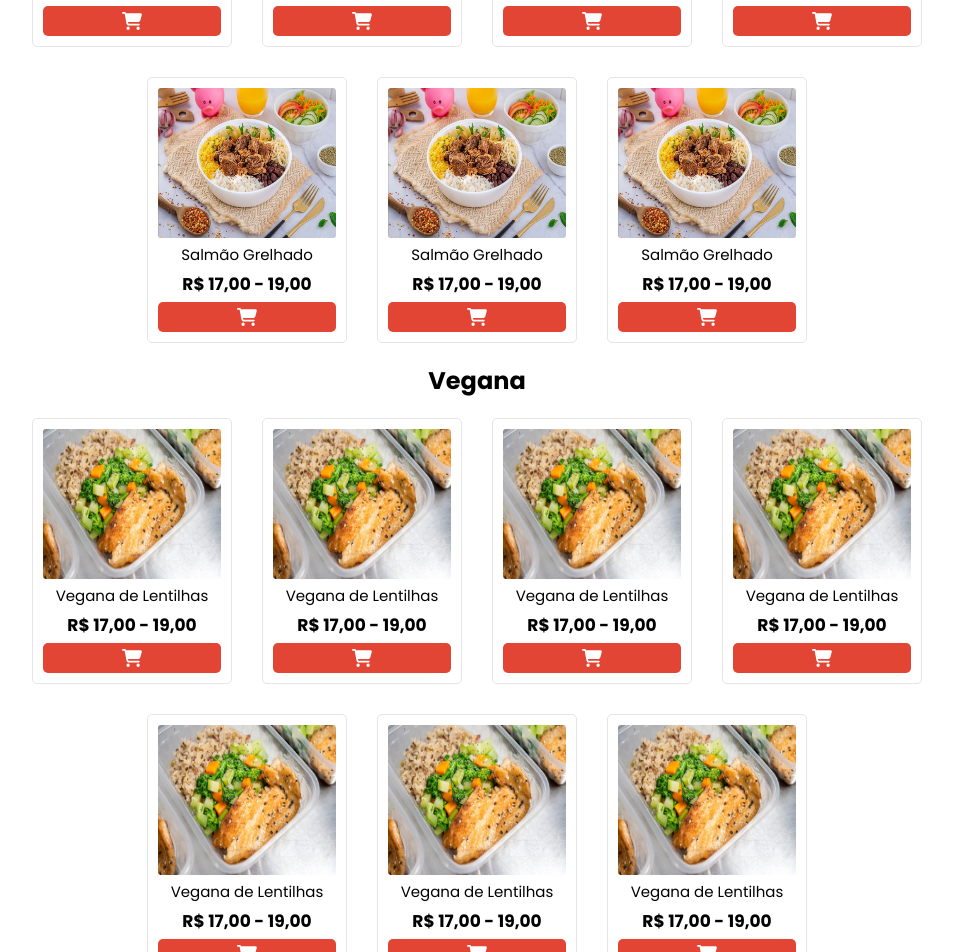
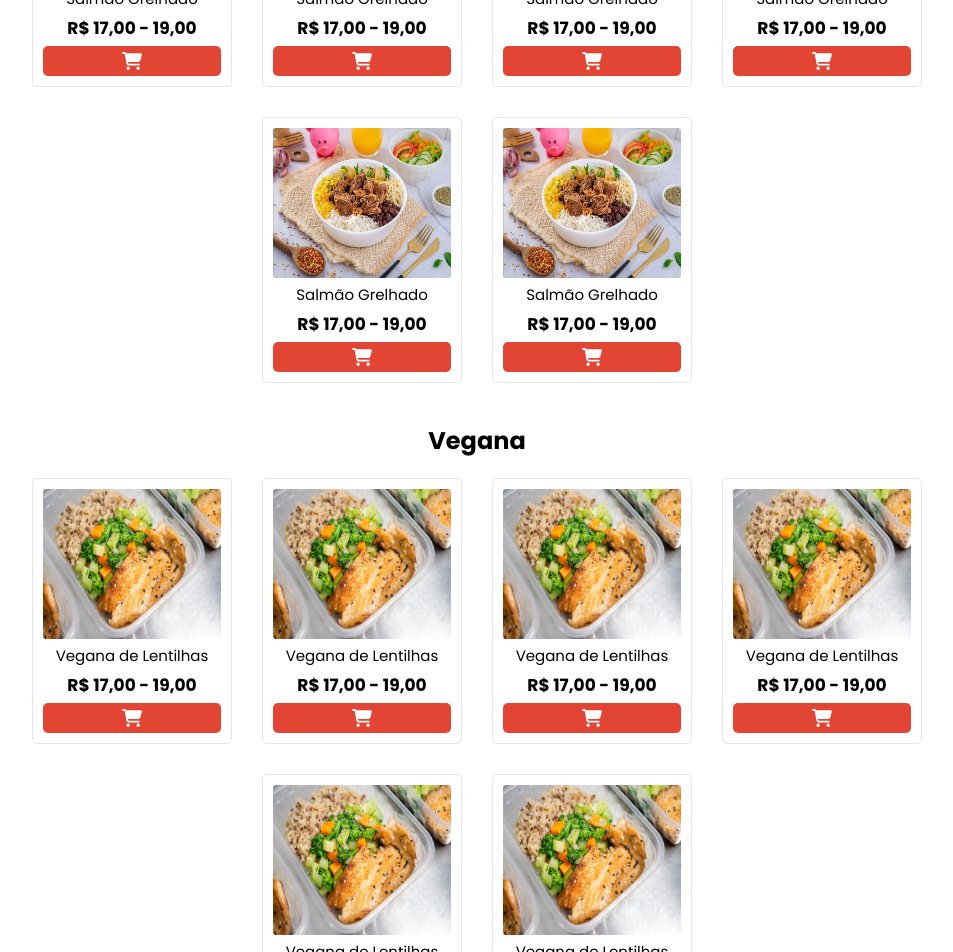
Before and after one commit to joao-araujoo/cantina-bem-estar, a React (Vite) app: page / in a window 1280 px wide. Shown: the part 1848-2800 px from the top of the page, without its empty margins (163-1116 px from the left). Built offline with nearby package versions, Linux system fonts and the light colour scheme.

Commit message:
feat: add searchbar functionality

```diff
--- a/src/components/Footer/styles.module.css
+++ b/src/components/Footer/styles.module.css
@@ -4,7 +4,7 @@
     padding: 2rem 2rem 1rem 2rem;
     background-color: var(--primary-color);
     color: #fff;
-    margin-top: 100px;
+    margin-top: 50px;
 }
 
 .wrapper h2 {
--- a/src/pages/client/Home/Home.jsx
+++ b/src/pages/client/Home/Home.jsx
@@ -13,6 +13,8 @@ export default function Home() {
   const [isModalOpen, setIsModalOpen] = useState(false);
   const cartMenu = useRef(null);
   const hamburgerRef = useRef(null);
+  const [searchText, setSearchText] = useState("");
+  const [searchResults, setSearchResults] = useState([]);
 
   const packedLunchs = [
     {
@@ -43,31 +45,22 @@ export default function Home() {
       image_path: "/products-images/marmita-fitness.jpg",
     },
     {
-      id: 1,
-      name: "Filé de Frango à Parmegiana",
-      price: "R$ 17,00 - 19,00",
-      calories: 350,
-      category: "Tradicional",
-      description: "Acompanha arroz, feijão, fritas e salada",
-      image_path: "/products-images/marmita-combo.jpg",
+      id: 4,
+      name: "Coca-Cola",
+      price: "R$ 5,00",
+      calories: 140,
+      category: "Bebidas",
+      description: "Coca-Cola em lata",
+      image_path: "/products-images/coca-cola.webp",
     },
     {
-      id: 2,
-      name: "Salmão Grelhado",
-      price: "R$ 17,00 - 19,00",
-      calories: 400,
-      category: "Fitness",
-      description: "Acompanha quinoa, legumes e salada verde",
-      image_path: "/products-images/marmita-quinoa.webp",
-    },
-    {
-      id: 3,
-      name: "Vegana de Lentilhas",
-      price: "R$ 17,00 - 19,00",
-      calories: 300,
-      category: "Vegana",
-      description: "Acompanha arroz integral, legumes e tofu",
-      image_path: "/products-images/marmita-fitness.jpg",
+      id: 5,
+      name: "Açaí",
+      price: "R$ 10,00 - R$ 15,00",
+      calories: 330,
+      category: "Sobremesas",
+      description: "",
+      image_path: "/products-images/acai.jpg",
     },
     {
       id: 1,
@@ -97,31 +90,22 @@ export default function Home() {
       image_path: "/products-images/marmita-fitness.jpg",
     },
     {
-      id: 1,
-      name: "Filé de Frango à Parmegiana",
-      price: "R$ 17,00 - 19,00",
-      calories: 350,
-      category: "Tradicional",
-      description: "Acompanha arroz, feijão, fritas e salada",
-      image_path: "/products-images/marmita-combo.jpg",
+      id: 4,
+      name: "Coca-Cola",
+      price: "R$ 5,00",
+      calories: 140,
+      category: "Bebidas",
+      description: "Coca-Cola em lata",
+      image_path: "/products-images/coca-cola.webp",
     },
     {
-      id: 2,
-      name: "Salmão Grelhado",
-      price: "R$ 17,00 - 19,00",
-      calories: 400,
-      category: "Fitness",
-      description: "Acompanha quinoa, legumes e salada verde",
-      image_path: "/products-images/marmita-quinoa.webp",
-    },
-    {
-      id: 3,
-      name: "Vegana de Lentilhas",
-      price: "R$ 17,00 - 19,00",
-      calories: 300,
-      category: "Vegana",
-      description: "Acompanha arroz integral, legumes e tofu",
-      image_path: "/products-images/marmita-fitness.jpg",
+      id: 5,
+      name: "Açaí",
+      price: "R$ 10,00 - R$ 15,00",
+      calories: 330,
+      category: "Sobremesas",
+      description: "",
+      image_path: "/products-images/acai.jpg",
     },
     {
       id: 1,
@@ -151,31 +135,22 @@ export default function Home() {
       image_path: "/products-images/marmita-fitness.jpg",
     },
     {
-      id: 1,
-      name: "Filé de Frango à Parmegiana",
-      price: "R$ 17,00 - 19,00",
-      calories: 350,
-      category: "Tradicional",
-      description: "Acompanha arroz, feijão, fritas e salada",
-      image_path: "/products-images/marmita-combo.jpg",
+      id: 4,
+      name: "Coca-Cola",
+      price: "R$ 5,00",
+      calories: 140,
+      category: "Bebidas",
+      description: "Coca-Cola em lata",
+      image_path: "/products-images/coca-cola.webp",
     },
     {
-      id: 2,
-      name: "Salmão Grelhado",
-      price: "R$ 17,00 - 19,00",
-      calories: 400,
-      category: "Fitness",
-      description: "Acompanha quinoa, legumes e salada verde",
-      image_path: "/products-images/marmita-quinoa.webp",
-    },
-    {
-      id: 3,
-      name: "Vegana de Lentilhas",
-      price: "R$ 17,00 - 19,00",
-      calories: 300,
-      category: "Vegana",
-      description: "Acompanha arroz integral, legumes e tofu",
-      image_path: "/products-images/marmita-fitness.jpg",
+      id: 5,
+      name: "Açaí",
+      price: "R$ 10,00 - R$ 15,00",
+      calories: 330,
+      category: "Sobremesas",
+      description: "",
+      image_path: "/products-images/acai.jpg",
     },
     {
       id: 1,
@@ -204,7 +179,114 @@ export default function Home() {
       description: "Acompanha arroz integral, legumes e tofu",
       image_path: "/products-images/marmita-fitness.jpg",
     },
-
+    {
+      id: 4,
+      name: "Coca-Cola",
+      price: "R$ 5,00",
+      calories: 140,
+      category: "Bebidas",
+      description: "Coca-Cola em lata",
+      image_path: "/products-images/coca-cola.webp",
+    },
+    {
+      id: 5,
+      name: "Açaí",
+      price: "R$ 10,00 - R$ 15,00",
+      calories: 330,
+      category: "Sobremesas",
+      description: "",
+      image_path: "/products-images/acai.jpg",
+    },
+    {
+      id: 1,
+      name: "Filé de Frango à Parmegiana",
+      price: "R$ 17,00 - 19,00",
+      calories: 350,
+      category: "Tradicional",
+      description: "Acompanha arroz, feijão, fritas e salada",
+      image_path: "/products-images/marmita-combo.jpg",
+    },
+    {
+      id: 2,
+      name: "Salmão Grelhado",
+      price: "R$ 17,00 - 19,00",
+      calories: 400,
+      category: "Fitness",
+      description: "Acompanha quinoa, legumes e salada verde",
+      image_path: "/products-images/marmita-quinoa.webp",
+    },
+    {
+      id: 3,
+      name: "Vegana de Lentilhas",
+      price: "R$ 17,00 - 19,00",
+      calories: 300,
+      category: "Vegana",
+      description: "Acompanha arroz integral, legumes e tofu",
+      image_path: "/products-images/marmita-fitness.jpg",
+    },
+    {
+      id: 4,
+      name: "Coca-Cola",
+      price: "R$ 5,00",
+      calories: 140,
+      category: "Bebidas",
+      description: "Coca-Cola em lata",
+      image_path: "/products-images/coca-cola.webp",
+    },
+    {
+      id: 5,
+      name: "Açaí",
+      price: "R$ 10,00 - R$ 15,00",
+      calories: 330,
+      category: "Sobremesas",
+      description: "",
+      image_path: "/products-images/acai.jpg",
+    },
+    {
+      id: 1,
+      name: "Filé de Frango à Parmegiana",
+      price: "R$ 17,00 - 19,00",
+      calories: 350,
+      category: "Tradicional",
+      description: "Acompanha arroz, feijão, fritas e salada",
+      image_path: "/products-images/marmita-combo.jpg",
+    },
+    {
+      id: 2,
+      name: "Salmão Grelhado",
+      price: "R$ 17,00 - 19,00",
+      calories: 400,
+      category: "Fitness",
+      description: "Acompanha quinoa, legumes e salada verde",
+      image_path: "/products-images/marmita-quinoa.webp",
+    },
+    {
+      id: 3,
+      name: "Vegana de Lentilhas",
+      price: "R$ 17,00 - 19,00",
+      calories: 300,
+      category: "Vegana",
+      description: "Acompanha arroz integral, legumes e tofu",
+      image_path: "/products-images/marmita-fitness.jpg",
+    },
+    {
+      id: 4,
+      name: "Coca-Cola",
+      price: "R$ 5,00",
+      calories: 140,
+      category: "Bebidas",
+      description: "Coca-Cola em lata",
+      image_path: "/products-images/coca-cola.webp",
+    },
+    {
+      id: 5,
+      name: "Açaí",
+      price: "R$ 10,00 - R$ 15,00",
+      calories: 330,
+      category: "Sobremesas",
+      description: "",
+      image_path: "/products-images/acai.jpg",
+    },
   ];
 
   const handleCartMenuClick = () => {
@@ -216,6 +298,15 @@ export default function Home() {
 
   const handleUserButtonClick = () => {
     setIsModalOpen(!isModalOpen);
+  };
+
+  const handleSearchInputChange = (event) => {
+    const text = event.target.value;
+    setSearchText(text);
+    const filteredResults = packedLunchs.filter((item) =>
+      item.name.toLowerCase().includes(text.toLowerCase())
+    );
+    setSearchResults(filteredResults.slice(0, 5));
   };
 
   useEffect(() => {
@@ -296,15 +387,48 @@ export default function Home() {
         <div className={styles.searchBar}>
           <form>
             <input
-              type="text"
+              type="search"
               name="search-text"
               id="search-text"
               placeholder="O que deseja saborear hoje?"
+              autoComplete="off"
+              value={searchText}
+              onChange={handleSearchInputChange}
             />
             <button type="submit" className="search-button">
               <LiaSearchSolid color="#e34534" />
             </button>
           </form>
+          {searchText && (
+            <div className={styles.searchBarItems}>
+              {searchResults.length > 0 ? (
+                searchResults.map((result) => (
+                  <div key={result.id} className={styles.searchBarProduct}>
+                    <div
+                      style={{
+                        display: "flex",
+                        alignItems: "center",
+                        gap: "10px",
+                        width: "45%",
+                      }}
+                    >
+                      <img
+                        src={result.image_path}
+                        alt={result.name}
+                        style={{ height: "30px", width: "30px" }}
+                      />
+                      <p>{result.name}</p>
+                    </div>
+                    <h4>{result.price}</h4>
+                  </div>
+                ))
+              ) : (
+                <div className={styles.searchBarProduct}>
+                  Nenhum resultado encontrado =(
+                </div>
+              )}
+            </div>
+          )}
         </div>
         <div className={styles.buttonsContainer}>
           <button
@@ -398,7 +522,13 @@ export default function Home() {
 
         <div
           className="packedLunchs-container"
-          style={{ width: "90%", margin: "0 auto", display: "flex", flexDirection: "column", alignItems: "center"}}
+          style={{
+            width: "90%",
+            margin: "0 auto",
+            display: "flex",
+            flexDirection: "column",
+            alignItems: "center",
+          }}
         >
           {Array.from(
             packedLunchs.reduce((acc, packedLunch) => {
@@ -409,10 +539,16 @@ export default function Home() {
             }, new Map())
           ).map(([category, marmitas]) => (
             <>
-            <h2>{category}</h2>
+              <h2 style={{ marginTop: "20px" }}>{category}</h2>
               <div
                 key={category}
-              style={{display: "flex", justifyContent: "center", flexWrap: "wrap", padding: "20px", gap: 30}}
+                style={{
+                  display: "flex",
+                  justifyContent: "center",
+                  flexWrap: "wrap",
+                  padding: "20px",
+                  gap: 30,
+                }}
               >
                 {marmitas.map((marmita) => (
                   // caso seja uma das marmitas mais vendidas, colocar uma classe para adicionar o simbolo ao topo
--- a/src/pages/client/Home/styles.module.css
+++ b/src/pages/client/Home/styles.module.css
@@ -9,6 +9,7 @@
 
 .searchBar {
     width: 60%;
+    position: relative;
 }
 
 .searchBar form {
@@ -24,6 +25,35 @@
     padding: 10px;
     border-radius: 10px 0 0 10px;
     font-size: 15px;
+}
+
+.searchBarItems {
+    position: absolute;
+    top: 50px;
+    width: 100%;
+    height: 150px;
+    z-index: 99;
+}
+
+.searchBarProduct {
+    width: 100%;
+    height: 50px;
+    background-color: #ffffff;
+    color: rgba(0, 0, 0, 0.7);
+    padding: 10px 20px;
+    border-radius: 10px;
+    border: 1px solid #00000010;
+    display: flex;
+    align-items: center;
+    justify-content: space-between;
+    gap: 10px;
+    cursor: pointer;
+}
+
+.searchBarProduct > div > p {
+    overflow: hidden;
+    text-overflow: ellipsis;
+    white-space: nowrap;
 }
 
 .searchBar input::placeholder {
```
Lines whose indentation alone changed are shown as unchanged.
